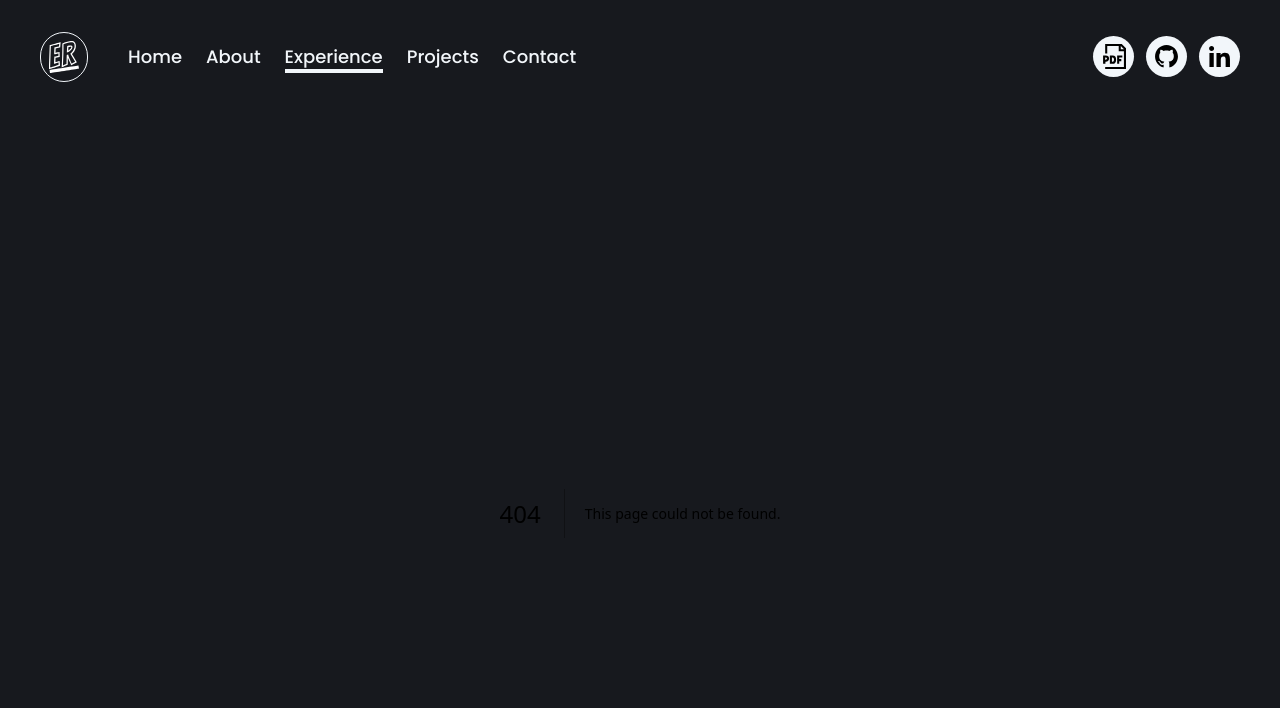
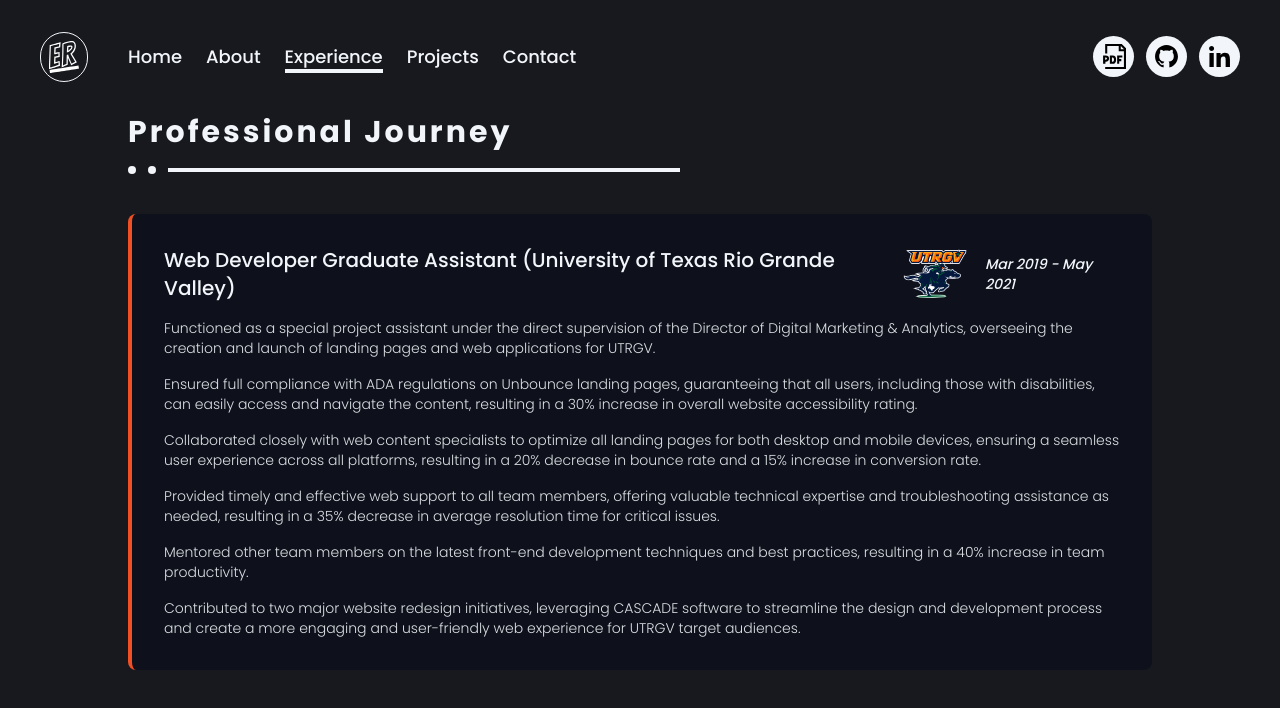
Before and after one commit to earuiz1/portfolio-nextjs2.0, a Next.js app: page /experience in a window 1280 px wide. Before the commit this address had no page. Shown: the top 708 px of the page. Built offline with nearby package versions, Linux system fonts and the light colour scheme.

Commit message:
Added a section title component and finishing final touches on the experience page

```diff
--- /dev/null
+++ b/app/experience/page.tsx
@@ -0,0 +1,12 @@
+import ExperienceContent from "@/components/ExperienceContent";
+import React from "react";
+
+const Experience = () => {
+  return (
+    <section className="w-full px-4 md:px-20 lg:px-32">
+      <ExperienceContent />
+    </section>
+  );
+};
+
+export default Experience;
--- a/app/page.tsx
+++ b/app/page.tsx
@@ -4,7 +4,7 @@ import React from "react";
 const Home = () => {
   // w-full px-4 h-screen py-20 md:px-20 lg:py-32
   return (
-    <section className="h-screen w-full px-4 md:px-20">
+    <section className="h-screen w-full px-4 md:px-20 ">
       <HomeContent />
     </section>
   );
--- a/components/AboutContent.tsx
+++ b/components/AboutContent.tsx
@@ -1,13 +1,14 @@
 "use client";
 import React, { useState } from "react";
 import Image from "next/image";
+import SectionTitle from "./SectionTitle";
 import Hacker from "@/public/Hacker.svg";
 import { motion } from "framer-motion";
 import { skillIcons } from "@/utils/Skills";
 
 const containerVariants = {
-  hidden: { opacity: 0, y: 50 },
-  visible: { opacity: 1, y: 0, transition: { duration: 1.6, delay: 0.2 } },
+  hidden: { opacity: 0, y:-50},
+  visible: { opacity: 1, y:0 , transition: { duration: 1.4, delay: 0.2 } },
 };
 
 const paragraphVariants = {
@@ -24,34 +25,15 @@ const AboutContent = () => {
   const [isShown, setShown] = useState(false);
   return (
     <motion.div variants={containerVariants} initial="hidden" animate="visible">
-      <motion.p
-        className="text-center text-3xl font-semibold tracking-widest text-primary lg:text-left"
-        variants={paragraphVariants}
-        initial="hidden"
-        animate="visible"
-        transition={{ duration: 1.6, delay: 0.4 }}
-      >
-        Who I am
-      </motion.p>
-      <motion.div
-        className="my-6 flex flex-row items-center gap-3"
-        variants={divVariants}
-        initial="hidden"
-        animate="visible"
-        transition={{ duration: 1.6, delay: 0.6 }}
-      >
-        <div className="h-2 w-2 rounded-full bg-primary"></div>
-        <div className="h-2 w-2 rounded-full bg-primary"></div>
-        <div className="h-1 w-full bg-primary lg:w-1/2"></div>
-      </motion.div>
+      <SectionTitle title="Who I Am"/>
       <div className="flex flex-col items-center gap-4 lg:flex-row lg:items-start lg:justify-between">
         <div className="flex flex-col gap-3">
           <motion.p
-            className="text-center text-xs text-primary md:text-sm lg:text-left"
+            className="text-center text-xs text-primary/90 md:text-sm lg:text-left"
             variants={paragraphVariants}
             initial="hidden"
             animate="visible"
-            transition={{ duration: 1.6, delay: 0.8 }}
+            transition={{ duration: 1.4, delay: 0.6 }}
           >
             I am a Computer Science Grad with a Masters in Information
             Technology from The University of Texas Rio Grande Valley and I have
@@ -59,11 +41,11 @@ const AboutContent = () => {
             Assistant at UTRGV.
           </motion.p>
           <motion.p
-            className="text-center text-xs text-primary md:text-sm lg:text-left"
+            className="text-center text-xs text-primary/90 md:text-sm lg:text-left"
             variants={paragraphVariants}
             initial="hidden"
             animate="visible"
-            transition={{ duration: 1.6, delay: 1 }}
+            transition={{ duration: 1.4, delay: 0.8 }}
           >
             My educational background and professional experience have given me
             a strong foundation in web development and digital marketing, as
@@ -77,11 +59,11 @@ const AboutContent = () => {
             and opportunities that lie ahead.
           </motion.p>
           <motion.p
-            className="text-center text-xs text-primary md:text-sm lg:text-left"
+            className="text-center text-xs text-primary/90 md:text-sm lg:text-left"
             variants={paragraphVariants}
             initial="hidden"
             animate="visible"
-            transition={{ duration: 1.6, delay: 1.2 }}
+            transition={{ duration: 1.4, delay: 1 }}
           >
             Some of my hobbies are: playing video games, reading stuff about the
             universe, watching/playing soccer, playing with my dogs and
@@ -92,13 +74,13 @@ const AboutContent = () => {
             variants={divVariants}
             initial="hidden"
             animate="visible"
-            transition={{ duration: 1.6, delay: 1.4 }}
+            transition={{ duration: 1.4, delay: 1.2 }}
           >
             <p
               className="cursor-pointer text-center font-semibold text-primary underline underline-offset-4 lg:text-left"
               onClick={() => setShown(true)}
             >
-              Here are a few technologies I have been working with recently:
+              Check out some of the technologies I have been working with recently >
             </p>
 
             {isShown && (
@@ -125,9 +107,8 @@ const AboutContent = () => {
           className="w-[90%] md:w-[50%] lg:min-w-[40%] xl:min-w-[30%]"
           variants={divVariants}
           initial="hidden"
-          whileHover={{ scale: 1.2, transition: { delay: 0 } }}
           animate="visible"
-          transition={{ duration: 1.6, delay: 1.6 }}
+          transition={{ duration: 1.4, delay: 1.4 }}
         >
           <Image src={Hacker} alt="Hacker" className="h-auto w-full" />
         </motion.div>
--- /dev/null
+++ b/components/ExperienceContent.tsx
@@ -0,0 +1,65 @@
+import React from "react";
+import utrgvLogo from "@/public/utrgv-horse-logo.svg";
+import Image from "next/image";
+import SectionTitle from "./SectionTitle";
+
+const ExperienceContent = () => {
+  return (
+    <>
+      <SectionTitle title="Professional Journey" />
+      <div className="flex w-full flex-col gap-4 rounded-lg border-l-4 border-[#F05023] bg-slate-950/40 p-8 ">
+        <div className="flex flex-row items-center justify-between">
+          <div className="flex flex-row items-center gap-2">
+            <p className="items-center text-xl font-medium text-primary">
+              Web Developer Graduate Assistant (University of Texas Rio Grande
+              Valley)
+            </p>
+            <Image src={utrgvLogo} alt="utrgv logo" width={100} height={100} />
+          </div>
+          <span className="text-sm font-medium italic text-primary">
+            Mar 2019 - May 2021
+          </span>
+        </div>
+        <ul className="flex flex-col gap-4 text-sm font-light text-primary/90">
+          <li>
+            Functioned as a special project assistant under the direct
+            supervision of the Director of Digital Marketing & Analytics,
+            overseeing the creation and launch of landing pages and web
+            applications for UTRGV.
+          </li>
+          <li>
+            Ensured full compliance with ADA regulations on Unbounce landing
+            pages, guaranteeing that all users, including those with
+            disabilities, can easily access and navigate the content, resulting
+            in a 30% increase in overall website accessibility rating.
+          </li>
+          <li>
+            Collaborated closely with web content specialists to optimize all
+            landing pages for both desktop and mobile devices, ensuring a
+            seamless user experience across all platforms, resulting in a 20%
+            decrease in bounce rate and a 15% increase in conversion rate.
+          </li>
+          <li>
+            Provided timely and effective web support to all team members,
+            offering valuable technical expertise and troubleshooting assistance
+            as needed, resulting in a 35% decrease in average resolution time
+            for critical issues.
+          </li>
+          <li>
+            Mentored other team members on the latest front-end development
+            techniques and best practices, resulting in a 40% increase in team
+            productivity.
+          </li>
+          <li>
+            Contributed to two major website redesign initiatives, leveraging
+            CASCADE software to streamline the design and development process
+            and create a more engaging and user-friendly web experience for
+            UTRGV target audiences.
+          </li>
+        </ul>
+      </div>
+    </>
+  );
+};
+
+export default ExperienceContent;
--- a/components/HomeContent.tsx
+++ b/components/HomeContent.tsx
@@ -34,8 +34,6 @@ const HomeContent = () => {
         variants={divVariants}
         initial="hidden"
         animate="visible"
-        whileHover={{ scale: 1.05 }}
-        whileTap={{ scale: 1 }}
         transition={{ duration: 1, delay: 0.4 }}
       >
         <Image
--- /dev/null
+++ b/components/SectionTitle.tsx
@@ -0,0 +1,35 @@
+"use client";
+import React from "react";
+import { motion } from "framer-motion";
+
+type SectionTitleProps = {
+  title: string;
+};
+
+const divVariants = {
+  hidden: { opacity: 0 },
+  visible: { opacity: 1 },
+};
+
+const SectionTitle = ({ title }: SectionTitleProps) => {
+  return (
+    <motion.div
+      className="mb-10 flex w-full flex-col gap-4"
+      variants={divVariants}
+      initial="hidden"
+      animate="visible"
+      transition={{ duration: 1.4, delay: 0.4 }}
+    >
+      <h2 className="text-center text-3xl font-semibold tracking-widest text-primary lg:text-left">
+        {title}
+      </h2>
+      <div className="flex flex-row items-center gap-3">
+        <div className="h-2 w-2 rounded-full bg-primary"></div>
+        <div className="h-2 w-2 rounded-full bg-primary"></div>
+        <div className="h-1 w-full bg-primary lg:w-1/2"></div>
+      </div>
+    </motion.div>
+  );
+};
+
+export default SectionTitle;
```
Also changed, not shown: public/utrgv-horse-logo.svg (added).
